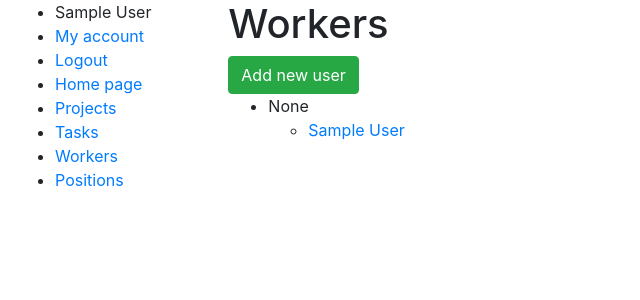
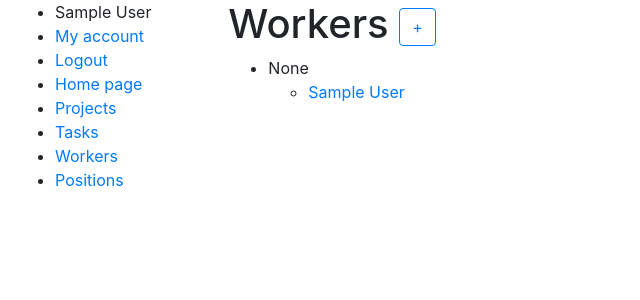
Before and after one commit to vkrasnovyd/project-management-platform, a Django app: page /workers/ in a window 1280 px wide. Shown: the top 300 px of the page, without its empty margins (0-640 px from the left). Run offline with Django 4.2, Linux system fonts and the light colour scheme; the visitor is signed in with stand-in values (Sample User, id 1); data comes from the database, SQL or seed files in the repository; data that the repository does not hold is empty.

Commit message:
Update template for WorkerListView

```diff
--- a/templates/task_manager/worker_list.html
+++ b/templates/task_manager/worker_list.html
@@ -5,11 +5,12 @@
 {% endblock %}
 
 {% block content %}
-  <h1>Workers</h1>
-
-  {% if user.is_staff %}
-    <a href="{% url 'task_manager:worker-create' %}" class="btn btn-success">Add new user</a>
-  {% endif %}
+  <h1>
+    Workers
+    {% if user.is_staff %}
+      <a href="{% url 'task_manager:worker-create' %}" class="btn btn-outline-primary">+</a>
+    {% endif %}
+  </h1>
 
   {% regroup worker_list by position as regrouped_worker_list %}
 
```
